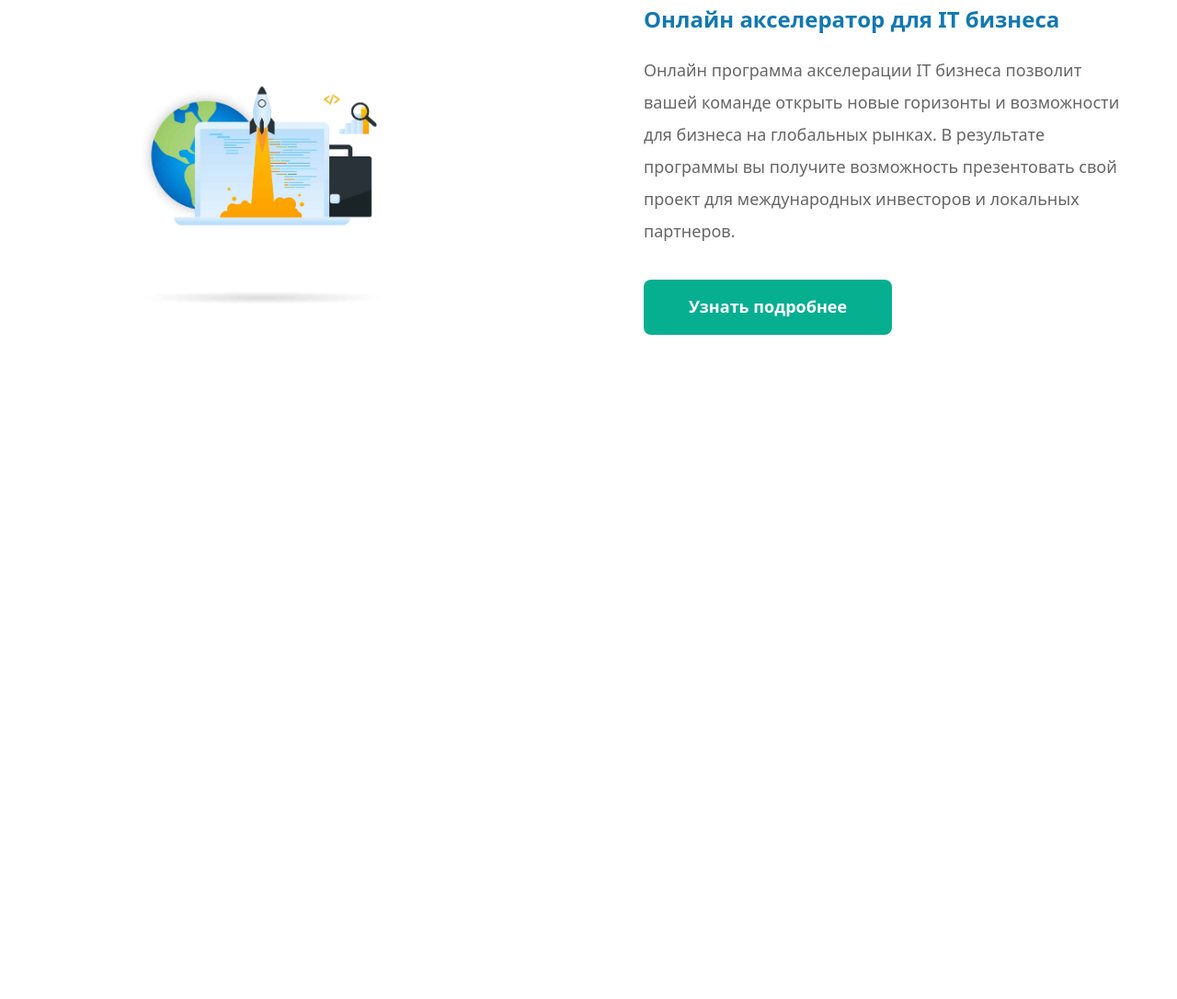
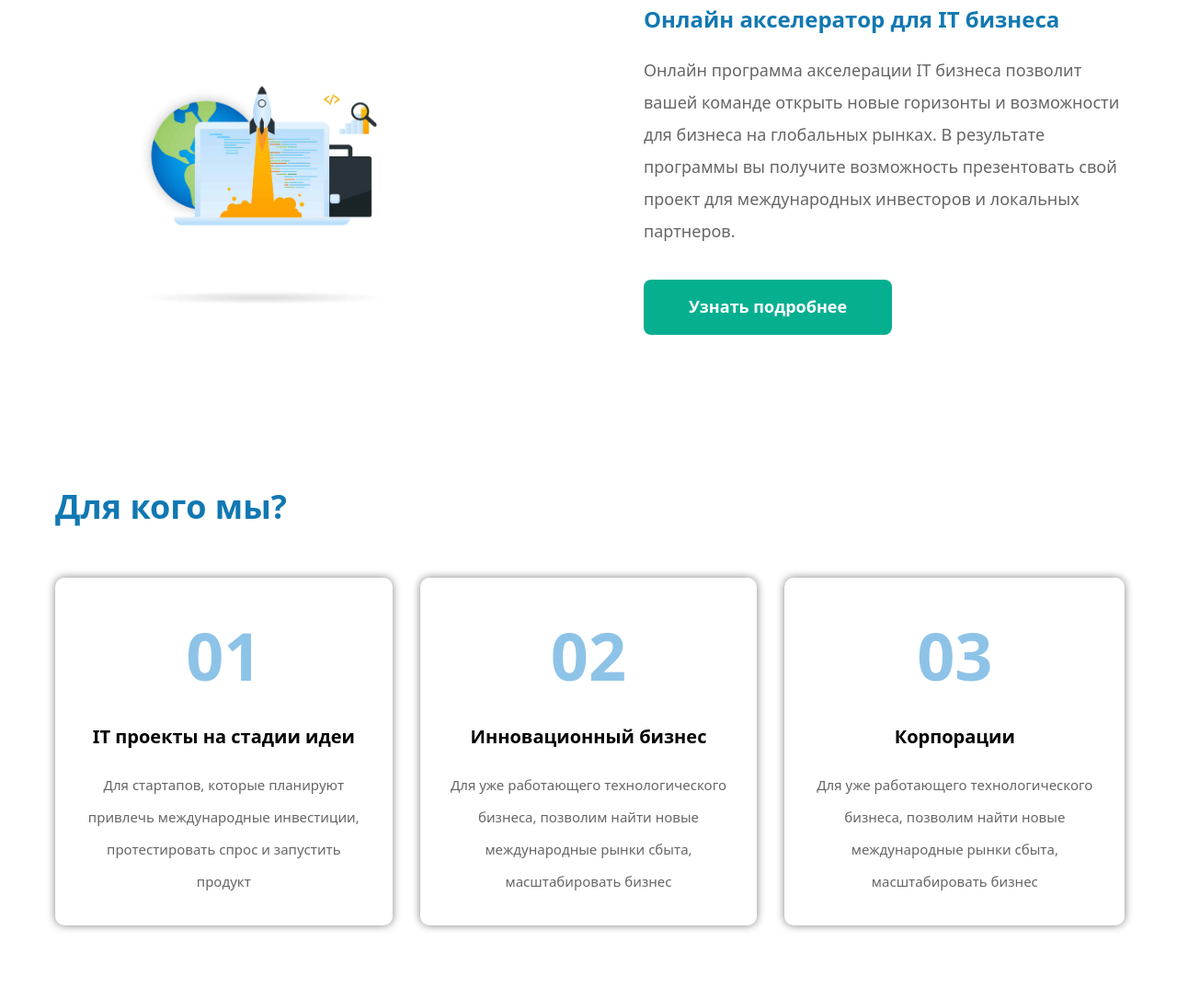
Before and after one commit to dxaylo-ux/week-2-day-6, a website: page index.html in a window 1280 px wide. Shown: the part 1404-2490 px from the top of the page at 92% size. Before the commit the page ends 1848 px from the top, so only its background shows below. Drawn offline with Linux system fonts and the light colour scheme.

Commit message:
section3

```diff
--- a/index.html
+++ b/index.html
@@ -43,8 +43,6 @@
         </div>
 
     </section>
-
-
 
    <section class="max-w-[1200px] mx-auto py-[80px] px-[20px] mt-[100px]">
 
@@ -115,5 +113,67 @@
 
 </section>
 
+<section class="max-w-[1200px] mx-auto px-[20px] py-[80px]">
+
+    <h1 class="text-[#1178B2] text-[36px] font-bold mb-[50px] flex justify-center lg:flex lg:justify-start">
+        Для кого мы?
+    </h1>
+
+    <div class="grid grid-cols-1 md:grid-cols-2 lg:grid-cols-3 gap-[30px]">
+
+
+        <div class="bg-white rounded-[10px] shadow-[0px_0px_10px_gray] p-[30px] text-center">
+            <h2 class="text-[#8EC3E8] text-[72px] font-bold mb-[20px]">
+                01
+            </h2>
+
+            <h3 class="text-[20px] font-bold mb-[20px]">
+                IT проекты на стадии идеи
+            </h3>
+
+            <p class="text-[#666] text-[15px] leading-[35px]">
+                Для стартапов, которые планируют привлечь международные инвестиции,
+                протестировать спрос и запустить продукт
+            </p>
+        </div>
+
+
+        <div class="bg-white rounded-[10px] shadow-[0px_0px_10px_gray] p-[30px] text-center">
+            <h2 class="text-[#8EC3E8] text-[72px] font-bold mb-[20px]">
+                02
+            </h2>
+
+            <h3 class="text-[20px] font-bold mb-[20px]">
+                Инновационный бизнес
+            </h3>
+
+            <p class="text-[#666] text-[15px] leading-[35px]">
+                Для уже работающего технологического бизнеса,
+                позволим найти новые международные рынки сбыта,
+                масштабировать бизнес
+            </p>
+        </div>
+
+        <!-- Card 3 -->
+        <div class="bg-white rounded-[10px] shadow-[0px_0px_10px_gray] p-[30px] text-center md:w-[800px] md:p-[80px] lg:p-[30px] lg:w-[370px]">
+            <h2 class="text-[#8EC3E8] text-[72px] font-bold mb-[20px]">
+                03
+            </h2>
+
+            <h3 class="text-[20px] font-bold mb-[20px]">
+                Корпорации
+            </h3>
+
+            <p class="text-[#666] text-[15px] leading-[35px]">
+                Для уже работающего технологического бизнеса,
+                позволим найти новые международные рынки сбыта,
+                масштабировать бизнес
+            </p>
+        </div>
+
+    </div>
+
+</section>
+
 </body>
 </html>
```
Also changed, not shown: src/output.css.
